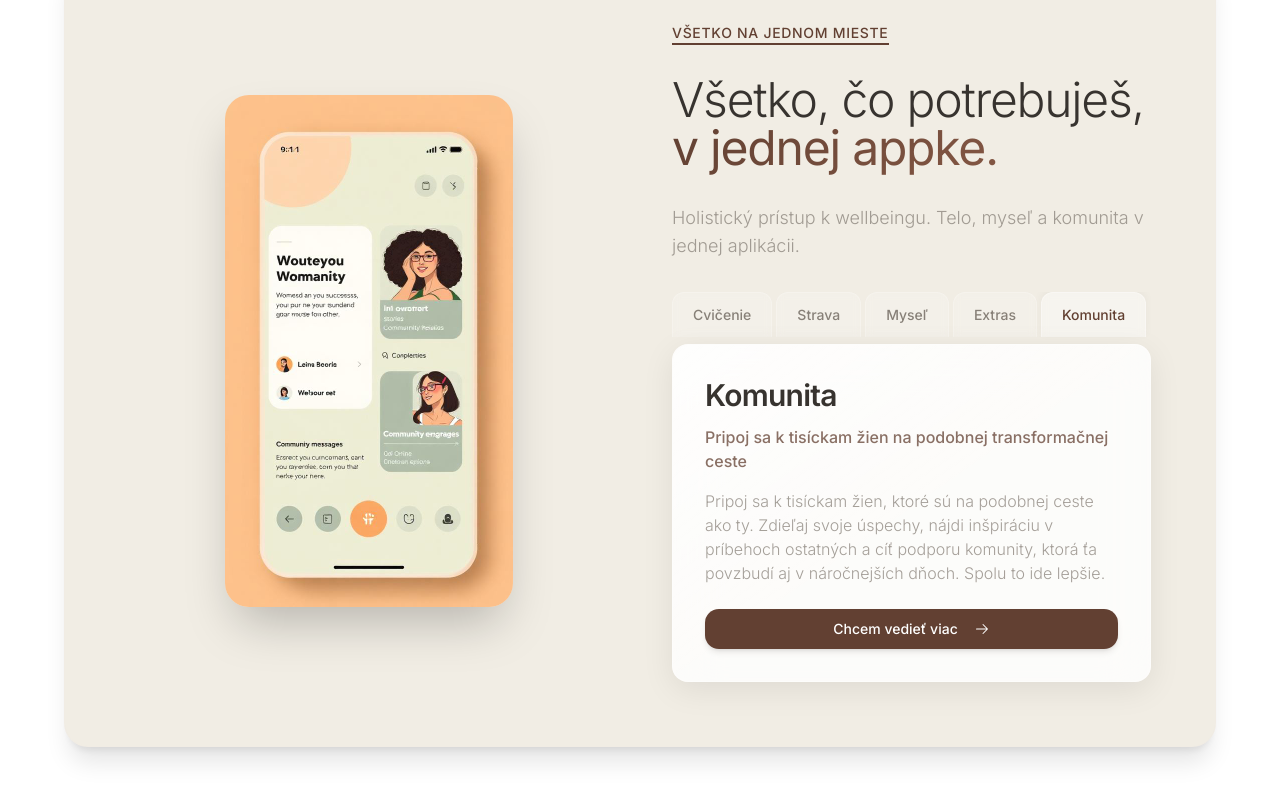
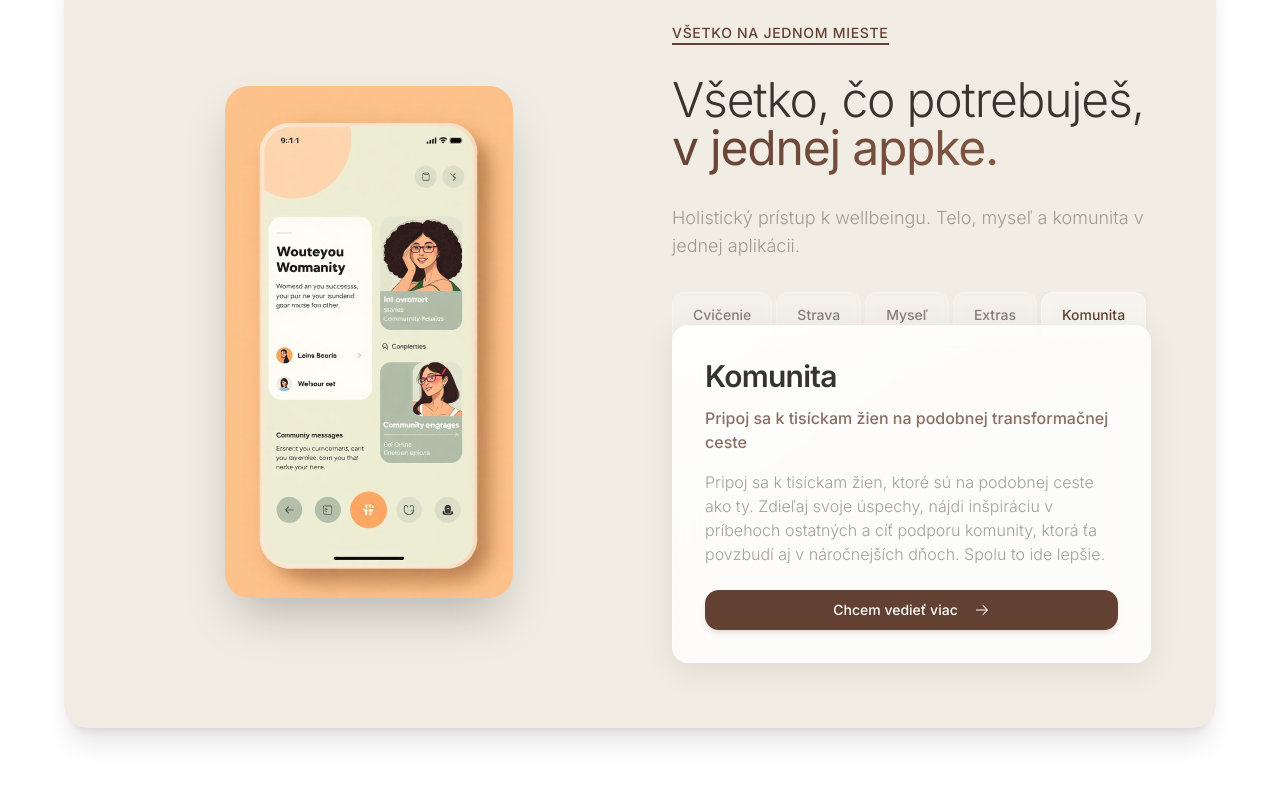
Before and after one commit to NeoMeOfficial/neome_web, a React (Vite) app: page / in a window 1280 px wide. Shown: the part 2706-3506 px from the top of the page. Built offline with nearby package versions, Linux system fonts and the light colour scheme; the HTML template or start-up script is replaced by a standard one.

Commit message:
Bring tabs behind card overlap
Adjust notebook-style tabs to peek from behind subscription cards by lowering z-index of tabs and elevating cards; ensure slight overlay so tabs remain visible while cards sit on top.

```diff
--- a/src/pages/Index.tsx
+++ b/src/pages/Index.tsx
@@ -353,8 +353,8 @@ const Index = () => {
                   <div className="relative">
                     {/* Tabs - Behind the card */}
                     <div className="relative">
-                      <div className="overflow-x-auto scroll-smooth scrollbar-hide pb-2">
-                        <div className="flex gap-1 items-end relative z-0 pb-0 w-max">
+                      <div className="overflow-x-auto scroll-smooth scrollbar-hide">
+                        <div className="flex gap-1 items-end relative z-0 w-max">
                           {features.map((feature, index) => (
                             <button
                               key={index}
@@ -380,7 +380,7 @@ const Index = () => {
                     </div>
 
                     {/* Feature Card - Glass morphism on top */}
-                    <div className="relative z-10 -mt-[1px] p-6 md:p-8 rounded-2xl border border-white/30 bg-white/80 backdrop-blur-xl shadow-[0_8px_32px_rgba(0,0,0,0.08)] transition-all duration-700 min-h-[320px] flex flex-col">
+                    <div className="relative z-10 -mt-[12px] p-6 md:p-8 rounded-2xl border border-white/30 bg-white/80 backdrop-blur-xl shadow-[0_8px_32px_rgba(0,0,0,0.08)] transition-all duration-700 min-h-[320px] flex flex-col">
                       {/* Glass shine effect */}
                       <div className="absolute inset-0 rounded-2xl bg-gradient-to-br from-white/60 via-transparent to-transparent pointer-events-none"></div>
 
```
